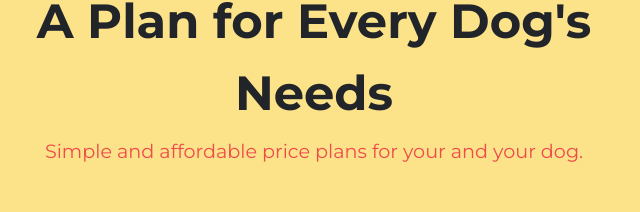
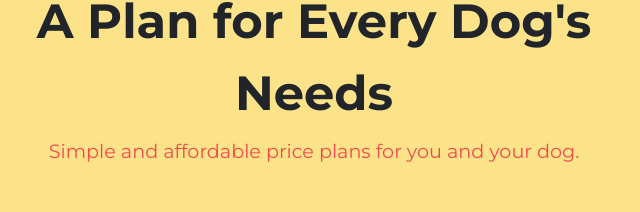
Before and after one commit to desiatcodaniel/UdemyTinDog, a plain HTML site: page index.html in a window 1280 px wide. Shown: the part 2071-2283 px from the top of the page, 326-966 px from the left. Drawn offline with nearby package versions, Linux system fonts and the light colour scheme.

Commit message:
Fixed typo
Fixed a description typo

```diff
--- a/index.html
+++ b/index.html
@@ -154,7 +154,7 @@
   <section class="orange-section" id="pricing">
 
     <h2 class="medium-heading">A Plan for Every Dog's Needs</h2>
-    <p>Simple and affordable price plans for your and your dog.</p>
+    <p>Simple and affordable price plans for you and your dog.</p>
 
     <div class="row">
       <!-- First card -->
```
